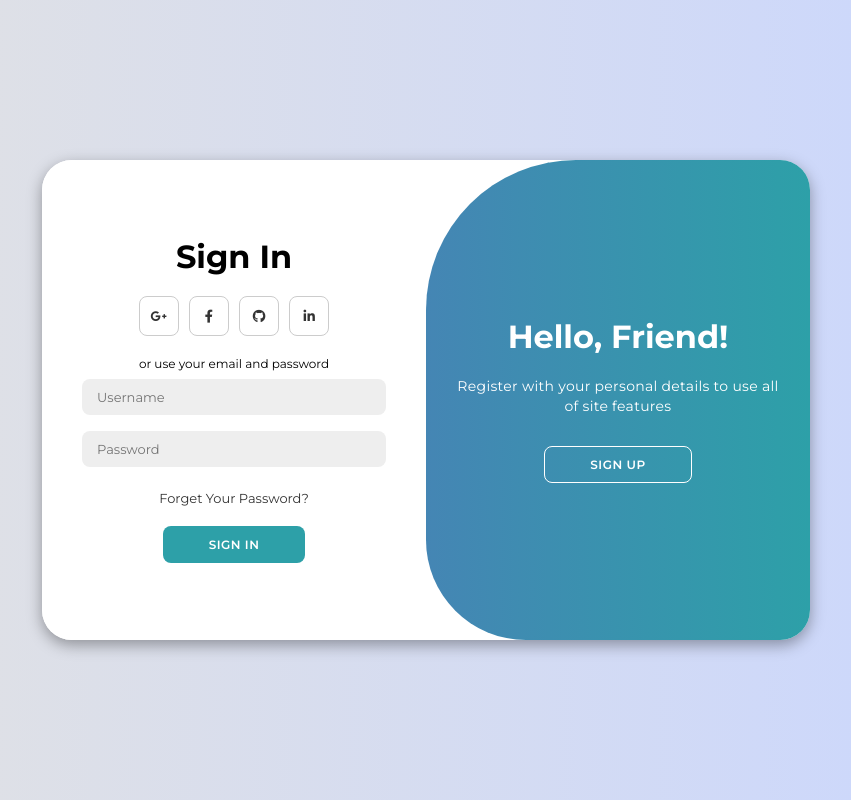
After one commit to devangi-01/HandWaveAI, a Django app: page /user/login-register/ in a window 1280 px wide. The commit adds this page. Shown: the whole page, without its empty margins (214-1065 px from the left). Run offline with Django 5.2, Linux system fonts and the light colour scheme.

Commit message:
Login Page & Database

```diff
--- a/handwave_ai/settings.py
+++ b/handwave_ai/settings.py
@@ -68,6 +68,7 @@ TEMPLATES = [
             os.path.join(BASE_DIR, "math_solver", "templates"),  # App-level templates
             os.path.join(BASE_DIR, "sign_language", "templates"),
             os.path.join(BASE_DIR, "gesture_quiz", "templates"),
+            os.path.join(BASE_DIR, "user", "templates"),
         ],
         'APP_DIRS': True,  # Ensures Django looks inside app-level 'templates/' folders
         'OPTIONS': {
--- a/templates/index.html
+++ b/templates/index.html
@@ -9,9 +9,7 @@
     <link rel="stylesheet" href="{% static 'css/styles.css' %}">
     <link rel="preconnect" href="https://fonts.googleapis.com">
     <link rel="preconnect" href="https://fonts.gstatic.com" crossorigin>
-     <link rel="stylesheet" href="<% static 'css/styles.css' %>">
-
-    <link href="https://fonts.googleapis.com/css2?family=Inter:wght@300;400;500;600;700&display=swap" rel="stylesheet">
+        <link href="https://fonts.googleapis.com/css2?family=Inter:wght@300;400;500;600;700&display=swap" rel="stylesheet">
 
 </head>
 
--- /dev/null
+++ b/user/templates/user/login_register.html
@@ -0,0 +1,102 @@
+{% load static %}
+<!DOCTYPE html>
+<html lang="en">
+
+<head>
+  <meta charset="UTF-8" />
+  <meta name="viewport" content="width=device-width, initial-scale=1.0" />
+  <link rel="stylesheet" href="https://cdnjs.cloudflare.com/ajax/libs/font-awesome/6.4.2/css/all.min.css" />
+  <link rel="stylesheet" href="{% static 'css/login-register.css' %}" />
+  <title>Login Page | Caged coder</title>
+
+</head>
+
+<body>
+
+  {% if messages %}
+  <div class="message-container">
+    {% for message in messages %}
+    <div class="alert {{ message.tags }}">{{ message }}</div>
+    {% endfor %}
+  </div>
+  {% endif %}
+
+  <div class="container" id="container">
+    <div class="form-container sign-up">
+      <form method="post">
+        {% csrf_token %}
+        <input type="hidden" name="register" value="true" />
+        <h1>Create Account</h1>
+        <div class="social-icons">
+          <a href="#" class="icon"><i class="fa-brands fa-google-plus-g"></i></a>
+          <a href="#" class="icon"><i class="fa-brands fa-facebook-f"></i></a>
+          <a href="#" class="icon"><i class="fa-brands fa-github"></i></a>
+          <a href="#" class="icon"><i class="fa-brands fa-linkedin-in"></i></a>
+        </div>
+        <span>or use your email for registration</span>
+        <input type="text" placeholder="Username" name="username" required />
+        <input type="email" placeholder="Email" name="email" required />
+        <input type="password" placeholder="Password" name="password" required />
+        <input type="password" placeholder="Confirm Password" name="confirm_password" required />
+        <button type="submit">Sign Up</button>
+      </form>
+    </div>
+
+    <div class="form-container sign-in">
+      <form method="post">
+        {% csrf_token %}
+        <input type="hidden" name="login" value="true" />
+        <h1>Sign In</h1>
+        <div class="social-icons">
+          <a href="#" class="icon"><i class="fa-brands fa-google-plus-g"></i></a>
+          <a href="#" class="icon"><i class="fa-brands fa-facebook-f"></i></a>
+          <a href="#" class="icon"><i class="fa-brands fa-github"></i></a>
+          <a href="#" class="icon"><i class="fa-brands fa-linkedin-in"></i></a>
+        </div>
+        <span>or use your email and password</span>
+        <input type="text" placeholder="Username" name="username" required />
+        <input type="password" placeholder="Password" name="password" required />
+        <a href="#">Forget Your Password?</a>
+        <button type="submit">Sign In</button>
+      </form>
+    </div>
+
+    <div class="toggle-container">
+      <div class="toggle">
+        <div class="toggle-panel toggle-left">
+          <h1>Welcome Back!</h1>
+          <p>Enter your personal details to use all of site features</p>
+          <button class="hidden" id="login">Sign In</button>
+        </div>
+        <div class="toggle-panel toggle-right">
+          <h1>Hello, Friend!</h1>
+          <p>Register with your personal details to use all of site features</p>
+          <button class="hidden" id="register">Sign Up</button>
+        </div>
+      </div>
+    </div>
+  </div>
+
+
+
+
+
+
+
+
+  <script>
+    const container = document.getElementById("container");
+    const registerBtn = document.getElementById("register");
+    const loginBtn = document.getElementById("login");
+
+    registerBtn.addEventListener("click", () => {
+      container.classList.add("active");
+    });
+
+    loginBtn.addEventListener("click", () => {
+      container.classList.remove("active");
+    });
+  </script>
+</body>
+
+</html>
--- a/user/urls.py
+++ b/user/urls.py
@@ -5,6 +5,6 @@ app_name = 'user'
 urlpatterns = [
 
     path('login-register/', combined_login_register_view, name='login'),
-    path('register/', combined_login_register_view, name='register'),
+    # path('login-register/', combined_login_register_view, name='register'),
 
 ]
--- a/user/views.py
+++ b/user/views.py
@@ -1,26 +1,37 @@
+from django.contrib import messages
+from django.contrib.auth import authenticate, login
+from django.contrib.auth.models import User
 from django.shortcuts import render, redirect
-from django.contrib.auth import authenticate, login
-from .forms import RegisterForm, LoginForm
 
 def combined_login_register_view(request):
-    register_form = RegisterForm()
-    login_form = LoginForm()
+    if request.method == 'POST':
+        if 'login' in request.POST:
+            username = request.POST['username']
+            password = request.POST['password']
+            user = authenticate(request, username=username, password=password)
+            if user is not None:
+                login(request, user)
+                messages.success(request, "Login successful!")
+                return redirect('homepage')
+            else:
+                messages.error(request, "Invalid username or password.")
 
-    if request.method == 'POST':
-        if 'username' in request.POST:
-            register_form = RegisterForm(request.POST)
-            if register_form.is_valid():
-                user = register_form.save()
+        elif 'register' in request.POST:
+            username = request.POST['username']
+            email = request.POST['email']
+            password = request.POST['password']
+            confirm_password = request.POST['confirm_password']
+
+            if password != confirm_password:
+                messages.error(request, "Passwords do not match.")
+            elif User.objects.filter(username=username).exists():
+                messages.error(request, "Username already exists.")
+            elif User.objects.filter(email=email).exists():
+                messages.error(request, "Email is already in use.")
+            else:
+                user = User.objects.create_user(username=username, email=email, password=password)
                 login(request, user)
-                return redirect('home')  # or any other route
-        else:
-            login_form = LoginForm(request, data=request.POST)
-            if login_form.is_valid():
-                user = login_form.get_user()
-                login(request, user)
-                return redirect('home')
+                messages.success(request, "Registration successful! You're now logged in.")
+                return redirect('homepage')
 
-    return render(request, 'user/login_register.html', {
-        'register_form': register_form,
-        'login_form': login_form
-    })
+    return render(request, 'user/login_register.html')
```
Also changed, not shown: user/templets/user/login-register.html (deleted, +0 -87 lines).
